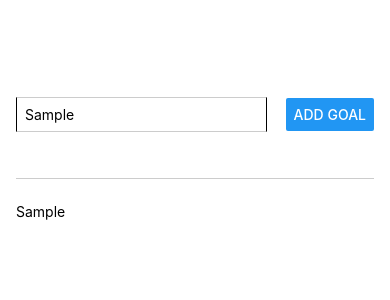
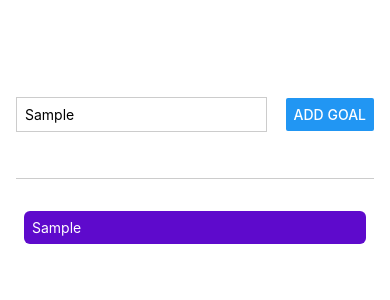
Before and after one commit to sandalu95/RNCourse, a React Native app: screen / in a window 390 px wide. Both pictures are taken after typing "Sample" into the empty fields and a click on the button "ADD GOAL". Shown: the top 300 px of the page. Built offline with nearby package versions, Linux system fonts and the light colour scheme.

Commit message:
goal list rendering using flat list

```diff
--- a/App.js
+++ b/App.js
@@ -1,5 +1,13 @@
 import { useState } from 'react'
-import { Button, StyleSheet, Text, TextInput, View } from 'react-native'
+import {
+  Button,
+  StyleSheet,
+  Text,
+  TextInput,
+  View,
+  ScrollView,
+  FlatList
+} from 'react-native'
 
 export default function App () {
   const [enteredGoalText, setEnteredGoalText] = useState('')
@@ -12,7 +20,11 @@
     // setCourseGoals([...courseGoals, enteredGoalText]); Not a better way
     setCourseGoals(currentCourseGoals => [
       ...currentCourseGoals,
-      enteredGoalText
+      //Can convert the course goals string array to an object array with text and key so that FlatList can access this key of each item
+      // { text: enteredGoalText, key: Math.random().toString() }
+
+      //If the object doesn't have a property called 'key' but has an id like this, the keyExtractor prop should be used in FlatList
+      { text: enteredGoalText, id: Math.random().toString() }
     ])
   }
 
@@ -27,9 +39,29 @@
         <Button title='Add goal' onPress={addGoalHandler} />
       </View>
       <View style={styles.goalsContainer}>
-        {courseGoals.map(goal => (
-          <Text key={goal}>{goal}</Text>
-        ))}
+        {/* //ScrollView is not good for longer lists because all of the items will be rendered at once even if they are not visible
+        <ScrollView alwaysBounceVertical={false}>
+          {courseGoals.map(goal => (
+            <View key={goal} style={styles.goalItem}>
+              <Text style={styles.goalItemText}>{goal}</Text>
+            </View>
+          ))}
+        </ScrollView> */}
+        <FlatList
+          data={courseGoals}
+          alwaysBounceVertical={false}
+          renderItem={itemData => {
+            return (
+              <View style={styles.goalItem}>
+                <Text style={styles.goalItemText}>{itemData.item.text}</Text>
+              </View>
+            )
+          }}
+          //To extract the key from the items if the item object doesn't have a property named key
+          keyExtractor={(item, index) => {
+            return item.id;
+          }}
+        />
       </View>
     </View>
   )
@@ -52,12 +84,21 @@
   },
   textInput: {
     borderWidth: 1,
-    borderBlockColor: '#cccccc',
+    borderColor: '#cccccc',
     width: '70%',
     marginRight: 8,
     padding: 8
   },
   goalsContainer: {
     flex: 5
+  },
+  goalItem: {
+    margin: 8,
+    padding: 8,
+    borderRadius: 6,
+    backgroundColor: '#5e0acc'
+  },
+  goalItemText: {
+    color: 'white'
   }
 })
```
